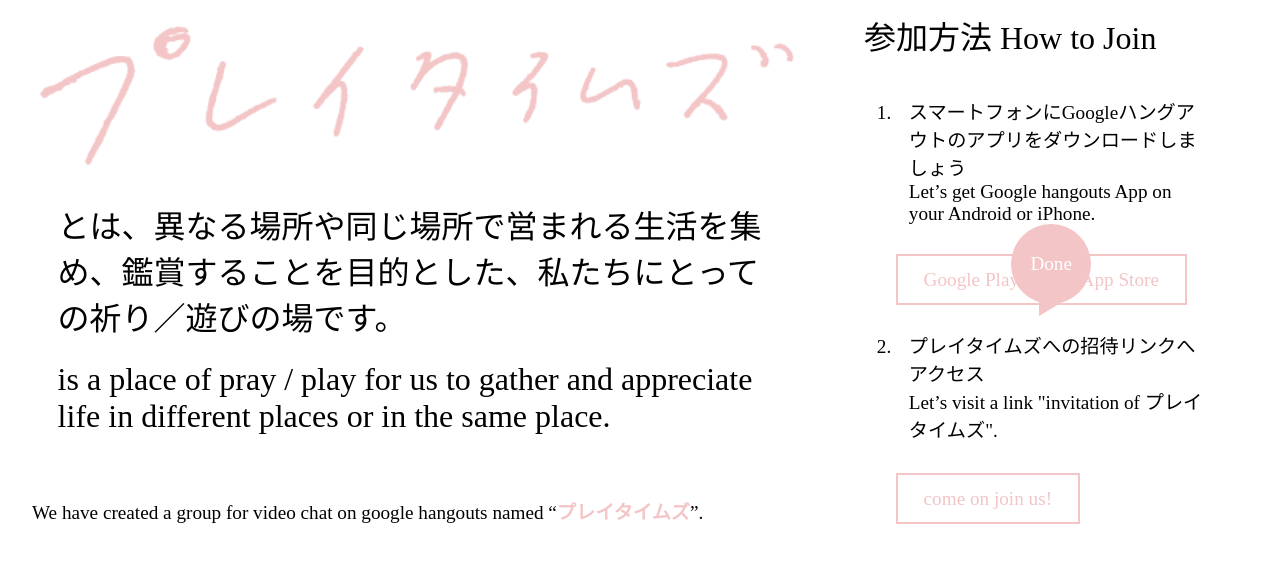
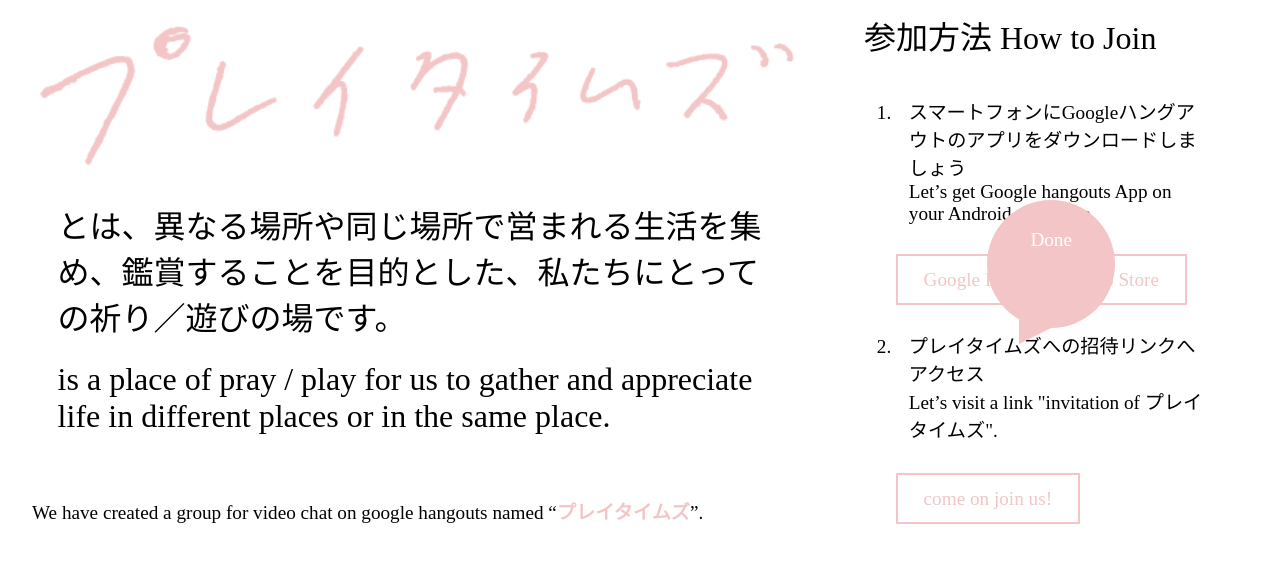
Before and after one commit to pe-hu/praytimes, a PHP site: page / in a window 1280 px wide. Shown: the part 1008-1576 px from the top of the page. Run offline with PHP 8.4, Linux system fonts and the light colour scheme; some libraries are stand-ins or nearby versions.

Commit message:
Update styles.css

```diff
--- a/styles.css
+++ b/styles.css
@@ -19,7 +19,7 @@
 hr {clear:both; padding:5.5vh 0 0; border:none;}
 
 .done {
-    font-size:1.25rem;
+    font-size:2vw;
     text-align:center;
     line-height:5rem;
     color:#fff;
@@ -32,7 +32,7 @@
 	-webkit-transform:translate(-50%,50%);
 	transform:translate(-50%,-50%);
 	display:block;
-	width:5rem; height:5rem;
+	width:10vw; height:10vw;
 }
 .done:hover {
   color:#f3c5c6;
@@ -41,16 +41,16 @@
 .done:before {
   content: "";
   position: absolute;
-  bottom: -0.75rem;
-  left: 1.75rem;
-  border: 1.5rem solid transparent;
-  border-left: 2.5rem solid #f3c5c6;
+  bottom: -1.25vw;
+  left: 2.5vw;
+  border: 2.5vw solid transparent;
+  border-left: 5vw solid #f3c5c6;
   z-index: 0;
   -webkit-transform: rotate(90deg);
   transform: rotate(0deg);
 }
 .done:hover::before {
-  border-left: 2.5rem solid #fff;
+  border-left: 5vw solid #fff;
 }
 
 #images,
```
